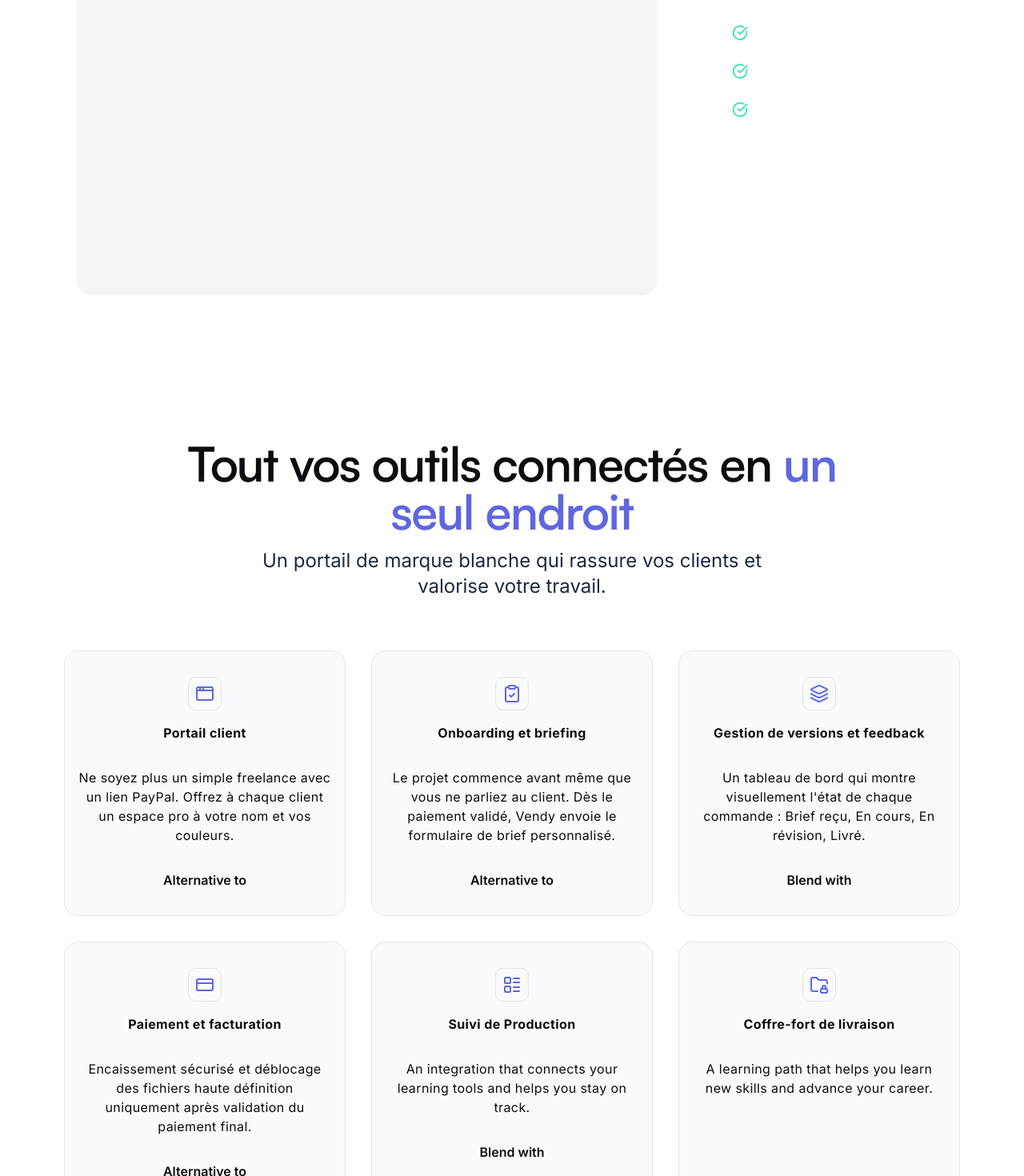
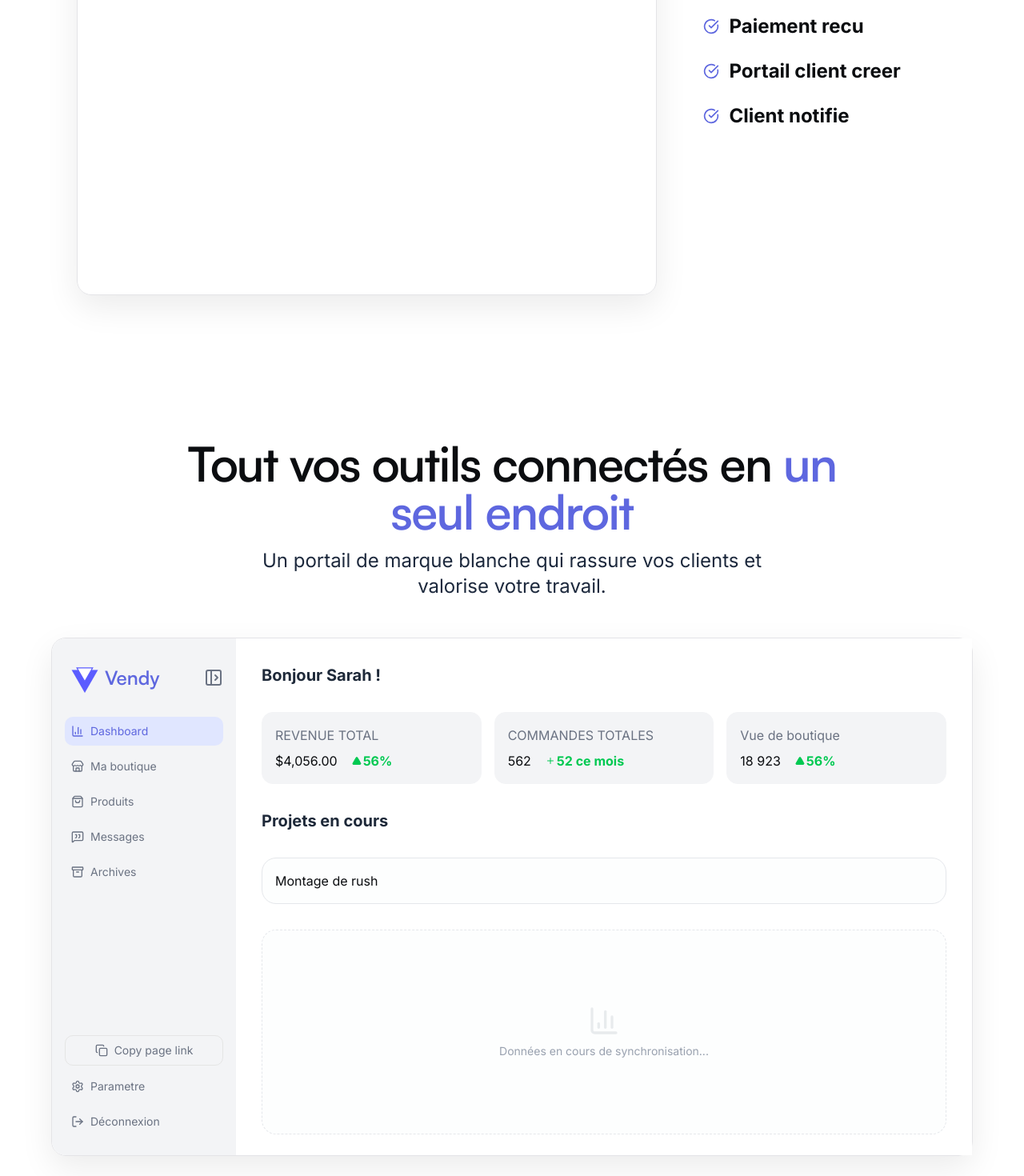
Before and after one commit to Lawrise/Vendy, a Next.js app: page / in a window 1280 px wide. Shown: the part 1800-3270 px from the top of the page at 80% size. Built offline with nearby package versions, Linux system fonts and the light colour scheme.

Commit message:
ajout du dashboard dans allfeature (a finir) -save

```diff
--- a/src/components/landing/AllFeature.tsx
+++ b/src/components/landing/AllFeature.tsx
@@ -1,6 +1,21 @@
 import { HoverEffect } from "../ui/card-hover-effect";
 import { FEATURES } from "@/app/data/AllFeatures";
 import Title from "../ui/Title";
+import { Logo } from "../assets/Logo";
+import {
+  Archive,
+  ChartColumn,
+  ChevronsUp,
+  Copy,
+  LogOutIcon,
+  MessageSquareQuote,
+  PanelLeftOpen,
+  Plus,
+  Settings,
+  ShoppingBag,
+  Store,
+  Triangle,
+} from "lucide-react";
 
 export default function AllFeature() {
   return (
@@ -10,6 +25,104 @@ export default function AllFeature() {
         surligne="un seul endroit"
         description="Un portail de marque blanche qui rassure vos clients et valorise votre travail."
       />
+      <div className="w-full aspect-video rounded-2xl flex shadow-[0_15px_40px_rgba(0,0,0,0.08)] border border-zinc-200 mb-10">
+        <div className="w-1/5 bg-gray-100 flex flex-col items-center justify-between rounded-l-2xl py-6 px-4">
+          <div className=" w-full">
+            <div className="flex items-center justify-between w-full mb-6">
+              <h2 className="text-2xl text-primary font-heading font-semibold flex items-center">
+                <Logo />
+                Vendy
+              </h2>
+              <PanelLeftOpen className="text-gray-500" />
+            </div>
+            <ul className="flex flex-col gap-y-2 items-start w-full text-gray-500 text-sm">
+              <li className="flex items-center gap-2 w-full bg-primary-100 p-2 rounded-lg text-primary">
+                <ChartColumn className="h-4 w-4" /> Dashboard
+              </li>
+              <li className="flex items-center gap-2 w-full  p-2 rounded-lg">
+                <Store className="h-4 w-4" /> Ma boutique
+              </li>
+              <li className="flex items-center gap-2 w-full p-2 rounded-lg">
+                <ShoppingBag className="h-4 w-4" /> Produits
+              </li>
+              <li className="flex items-center gap-2 w-full  p-2 rounded-lg">
+                <MessageSquareQuote className="h-4 w-4" /> Messages
+              </li>
+              <li className="flex items-center gap-2 w-full  p-2 rounded-lg">
+                <Archive className="h-4 w-4" /> Archives
+              </li>
+            </ul>
+          </div>
+          <div className="w-full">
+            <div className="w-full flex items-center justify-center border gap-2 p-2 mb-2 rounded-lg text-gray-500 text-sm mt-6 cursor-pointer hover:bg-gray-200 transition-colors">
+              <Copy className="h-4 w-4 text-gray-500" />
+              Copy page link
+            </div>
+            <ul className="flex flex-col gap-y-2 items-start w-full text-gray-500 text-sm">
+              <li className="flex items-center gap-2 w-full p-2 rounded-lg">
+                <Settings className="h-4 w-4" /> Parametre
+              </li>
+              <li className="flex items-center gap-2 w-full p-2 rounded-lg">
+                <LogOutIcon className="h-4 w-4" /> Déconnexion
+              </li>
+            </ul>
+          </div>
+        </div>
+        <div className="w-4/5 p-8 bg-white relative overflow-hidden">
+          {/* En-tête du Dashboard */}
+          <div className="flex justify-between items-center mb-8">
+            <h3 className="text-xl font-bold text-gray-800">Bonjour Sarah !</h3>
+          </div>
+
+          {/* Simulation de stats */}
+          <div className="grid grid-cols-3 gap-4 mb-8">
+            <div className="flex flex-col justify-center items-start p-4 border border-gray-100 rounded-xl bg-gray-100">
+              <p className="mb-2 text-gray-500">REVENUE TOTAL</p>
+              <div className="flex items-center gap-4">
+                <p>$4,056.00</p>
+                <div className="flex items-center font-bold">
+                  <Triangle className="inline h-3 w-4 text-green-500 fill-green-500" />
+                  <p className="text-green-500">56%</p>
+                </div>
+              </div>
+            </div>
+            <div className="flex flex-col justify-center items-start p-4 border border-gray-100 rounded-xl bg-gray-100">
+              <p className="mb-2 text-gray-500">COMMANDES TOTALES</p>
+              <div className="flex items-center gap-4">
+                <p>562</p>
+                <div className="flex items-center font-bold">
+                  <Plus className="inline h-3 w-4 text-green-500 fill-green-500" />
+                  <p className="text-green-500">52 ce mois</p>
+                </div>
+              </div>
+            </div>
+            <div className="flex flex-col justify-center items-start p-4 border border-gray-100 rounded-xl bg-gray-100">
+              <p className="mb-2 text-gray-500">Vue de boutique</p>
+              <div className="flex items-center gap-4">
+                <p>18 923</p>
+                <div className="flex items-center font-bold">
+                  <Triangle className="inline h-3 w-4 text-green-500 fill-green-500" />
+                  <p className="text-green-500">56%</p>
+                </div>
+              </div>
+            </div>
+          </div>
+          <div className="flex justify-between items-center mb-8">
+            <h3 className="text-xl font-bold text-gray-800">
+              Projets en cours
+            </h3>
+          </div>
+          <div className="border border-gray-200 rounded-2xl p-4 mb-8 bg-gray-50/30">
+            Montage de rush
+
+          </div>
+          {/* Simulation d'un graphique ou d'une liste */}
+          <div className="w-full h-64 border border-dashed border-gray-200 rounded-2xl flex flex-col items-center justify-center text-gray-400 bg-gray-50/30">
+            <ChartColumn className="h-10 w-10 mb-2 opacity-20" />
+            <p className="text-sm">Données en cours de synchronisation...</p>
+          </div>
+        </div>
+      </div>
       <HoverEffect items={FEATURES} />
     </div>
   );
--- a/src/components/landing/UserPov.tsx
+++ b/src/components/landing/UserPov.tsx
@@ -3,19 +3,19 @@ import { CheckCircle } from "lucide-react";
 export function UserPov() {
   return (
     <div className="w-full flex h-full">
-      <div className="w-2/3 h-140 bg-zinc-100 rounded-2xl"></div>
+      <div className="w-2/3 h-140 rounded-2xl shadow-[0_15px_40px_rgba(0,0,0,0.08)] border border-zinc-200"></div>
       <div className="w-1/3 flex justify-center items-center">
         <ul className="space-y-6">
-          <li className="flex items-center gap-3 font-bold text-white">
-            <CheckCircle className="text-secondary" size={20} />
+          <li className="flex items-center gap-3 font-bold text-2xl">
+            <CheckCircle className="text-primary" size={20} />
             Paiement recu
           </li>
-          <li className="flex items-center gap-3 font-bold text-white">
-            <CheckCircle className="text-secondary" size={20} />
+          <li className="flex items-center gap-3 font-bold text-2xl">
+            <CheckCircle className="text-primary" size={20} />
             Portail client creer
           </li>
-          <li className="flex items-center gap-3 font-bold text-white">
-            <CheckCircle className="text-secondary" size={20} />
+          <li className="flex items-center gap-3 font-bold text-2xl">
+            <CheckCircle className="text-primary" size={20} />
             Client notifie
           </li>
         </ul>
--- a/src/components/ui/card-hover-effect.tsx
+++ b/src/components/ui/card-hover-effect.tsx
@@ -39,7 +39,7 @@ export const HoverEffect = ({
           <AnimatePresence>
             {hoveredIndex === idx && (
               <motion.span
-                className="absolute inset-0 h-full w-full bg-primary dark:bg-slate-800/[0.8] block  rounded-3xl"
+                className="absolute inset-0 h-full w-full bg-primary-100 dark:bg-slate-800/[0.8] block  rounded-3xl"
                 layoutId="hoverBackground"
                 initial={{ opacity: 1 }}
                 animate={{
@@ -102,7 +102,7 @@ export const Card = ({
   return (
     <div
       className={cn(
-        "rounded-2xl h-full w-full p-4 flex flex-col justify-between bg-gray-50 items-start text-center overflow-hidden border  relative z-20",
+        "rounded-2xl h-full w-full p-4 flex flex-col justify-between bg-white items-start text-center overflow-hidden border  relative z-20",
         className,
       )}
     >
```
